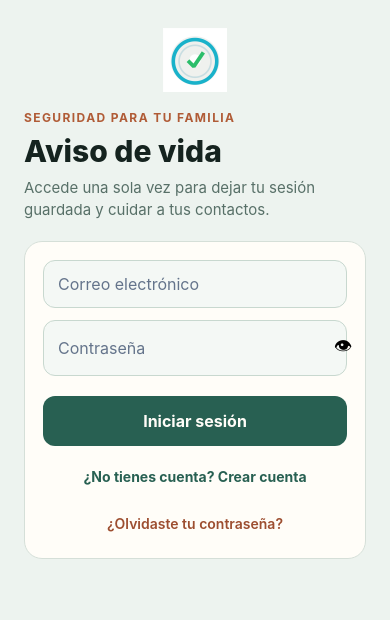
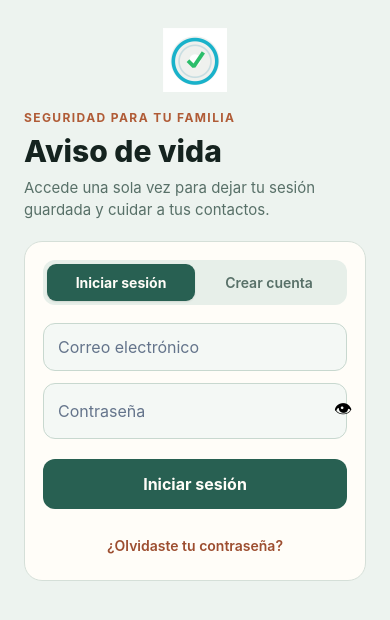
Before and after one commit to cristiansolana1/toyvivo, a React Native app: screen / in a window 390 px wide. Shown: the top 620 px of the page. Built offline with nearby package versions, Linux system fonts and the light colour scheme; no server answers.

Commit message:
Preview - 1.1.5 Mejora en Login

```diff
--- a/src/components/WatchedUserCard.tsx
+++ b/src/components/WatchedUserCard.tsx
@@ -120,11 +120,13 @@ const styles = StyleSheet.create({
     flexDirection: "row",
     justifyContent: "space-between",
     alignItems: "center",
+    flexWrap: "wrap",
     gap: 12,
   },
   primaryActions: {
     flexDirection: "row",
     alignItems: "center",
+    flexWrap: "wrap",
     gap: 16,
   },
   callText: {
--- a/src/screens/AuthScreen.tsx
+++ b/src/screens/AuthScreen.tsx
@@ -1,4 +1,15 @@
-import { SafeAreaView, ScrollView, StyleSheet, Text, TextInput, Pressable, View, Image, TouchableOpacity } from "react-native";
+import {
+  ActivityIndicator,
+  Image,
+  Pressable,
+  SafeAreaView,
+  ScrollView,
+  StyleSheet,
+  Text,
+  TextInput,
+  TouchableOpacity,
+  View,
+} from "react-native";
 import { useState } from "react";
 import { useSafeAreaInsets } from "react-native-safe-area-context";
 import { User } from "firebase/auth";
@@ -37,9 +48,43 @@ export function AuthScreen({ onAccountCreated }: { onAccountCreated: (user: User
         <Text style={styles.subtitle}>Accede una sola vez para dejar tu sesión guardada y cuidar a tus contactos.</Text>
 
         <View style={styles.formCard}>
+          {/* Segmented Control Toggle (Login vs Register) */}
+          <View style={styles.tabContainer}>
+            <Pressable
+              style={[styles.tabButton, isLoginMode && styles.activeTabButton]}
+              onPress={() => {
+                if (!isLoginMode) toggleMode();
+              }}
+              accessibilityRole="button"
+              accessibilityState={{ selected: isLoginMode }}
+              accessibilityLabel="Iniciar sesión"
+            >
+              <Text style={[styles.tabText, isLoginMode && styles.activeTabText]}>
+                Iniciar sesión
+              </Text>
+            </Pressable>
+
+            <Pressable
+              style={[styles.tabButton, !isLoginMode && styles.activeTabButton]}
+              onPress={() => {
+                if (isLoginMode) toggleMode();
+              }}
+              accessibilityRole="button"
+              accessibilityState={{ selected: !isLoginMode }}
+              accessibilityLabel="Crear cuenta"
+            >
+              <Text style={[styles.tabText, !isLoginMode && styles.activeTabText]}>
+                Crear cuenta
+              </Text>
+            </Pressable>
+          </View>
+
           <TextInput
             style={styles.input}
             autoCapitalize="none"
+            autoCorrect={false}
+            autoComplete="email"
+            textContentType="emailAddress"
             keyboardType="email-address"
             placeholder="Correo electrónico"
             placeholderTextColor="#64748b"
@@ -52,6 +97,9 @@ export function AuthScreen({ onAccountCreated }: { onAccountCreated: (user: User
             <TextInput
               style={styles.passwordInput}
               secureTextEntry={!isPasswordVisible}
+              autoCapitalize="none"
+              autoComplete={isLoginMode ? "password" : "password-new"}
+              textContentType={isLoginMode ? "password" : "newPassword"}
               placeholder="Contraseña"
               placeholderTextColor="#64748b"
               value={password}
@@ -71,16 +119,15 @@ export function AuthScreen({ onAccountCreated }: { onAccountCreated: (user: User
           {authNotice ? <Text style={styles.noticeText}>{authNotice}</Text> : null}
 
           <Pressable style={styles.primaryButton} onPress={() => handleSubmit(onAccountCreated)} disabled={submitting}>
-            <Text style={styles.primaryButtonText}>{submitting ? "Procesando..." : buttonLabel}</Text>
+            {submitting ? (
+              <ActivityIndicator size="small" color="#fffdf8" />
+            ) : (
+              <Text style={styles.primaryButtonText}>{buttonLabel}</Text>
+            )}
           </Pressable>
 
-          <Pressable onPress={toggleMode} style={styles.linkButton}>
-            <Text style={styles.linkText}>
-              {isLoginMode ? "¿No tienes cuenta? Crear cuenta" : "¿Ya tienes cuenta? Iniciar sesión"}
-            </Text>
-          </Pressable>
           {isLoginMode ? (
-            <Pressable onPress={handlePasswordReset} style={styles.linkButton}>
+            <Pressable onPress={handlePasswordReset} style={styles.linkButton} accessibilityRole="button">
               <Text style={styles.resetText}>¿Olvidaste tu contraseña?</Text>
             </Pressable>
           ) : null}
@@ -136,6 +183,37 @@ const styles = StyleSheet.create({
     padding: 18,
     elevation: 3,
   },
+  tabContainer: {
+    flexDirection: "row",
+    backgroundColor: "#e7efe9",
+    borderRadius: 12,
+    padding: 4,
+    marginBottom: 18,
+  },
+  tabButton: {
+    flex: 1,
+    paddingVertical: 10,
+    borderRadius: 9,
+    alignItems: "center",
+    justifyContent: "center",
+  },
+  activeTabButton: {
+    backgroundColor: "#286052",
+    shadowColor: "#000",
+    shadowOffset: { width: 0, height: 1 },
+    shadowOpacity: 0.1,
+    shadowRadius: 2,
+    elevation: 2,
+  },
+  tabText: {
+    fontSize: 14,
+    fontWeight: "600",
+    color: "#587068",
+  },
+  activeTabText: {
+    color: "#fffdf8",
+    fontWeight: "700",
+  },
   errorText: {
     color: "#a83f32",
     textAlign: "center",
@@ -153,7 +231,7 @@ const styles = StyleSheet.create({
   resetText: {
     textAlign: "center",
     color: "#9d4e30",
-    marginTop: 14,
+    marginTop: 8,
     fontWeight: "600",
   },
   input: {
@@ -198,7 +276,7 @@ const styles = StyleSheet.create({
     borderRadius: 12,
     alignItems: "center",
     marginTop: 8,
-    marginBottom: 14,
+    marginBottom: 12,
     minHeight: 48,
     justifyContent: "center",
   },
--- a/src/screens/HomeScreen.tsx
+++ b/src/screens/HomeScreen.tsx
@@ -169,7 +169,7 @@ export function HomeScreen({
       }
       contentContainerStyle={[styles.screen, { paddingBottom: Math.max(insets.bottom + 32, 56) }]}>
       <View style={styles.statusCard}>
-        <View>
+        <View style={{ flex: 1, paddingRight: 8 }}>
           <Text style={styles.statusLabel}>Estado actual</Text>
           <Text style={styles.title}>Hola, {profile?.fullName ?? user?.email?.split("@")[0] ?? "Invitado"}</Text>
         </View>
--- a/src/screens/VerifyEmailScreen.tsx
+++ b/src/screens/VerifyEmailScreen.tsx
@@ -1,5 +1,6 @@
 import React, { useState } from "react";
-import { View, Text, Pressable, StyleSheet } from "react-native";
+import { View, Text, Pressable, StyleSheet, ScrollView } from "react-native";
+import { useSafeAreaInsets } from "react-native-safe-area-context";
 import { User, sendEmailVerification } from "firebase/auth";
 import { useToast } from "../hooks/useToast";
 
@@ -14,6 +15,7 @@ export function VerifyEmailScreen({ user, onSignOut, onVerified }: VerifyEmailSc
   const [resending, setResending] = useState(false);
   const [message, setMessage] = useState<string | null>(null);
   const { showToast } = useToast();
+  const insets = useSafeAreaInsets();
 
   const handleCheckVerification = async () => {
     try {
@@ -48,7 +50,15 @@ export function VerifyEmailScreen({ user, onSignOut, onVerified }: VerifyEmailSc
   };
 
   return (
-    <View style={styles.container}>
+    <ScrollView
+      style={styles.scrollContainer}
+      contentContainerStyle={[
+        styles.container,
+        { paddingBottom: Math.max(insets.bottom + 32, 48) },
+      ]}
+      keyboardShouldPersistTaps="handled"
+    >
+      <View style={styles.card}>
         <Text style={styles.title}>Verifica tu correo electrónico</Text>
         <Text style={styles.subtitle}>
           Hemos enviado un enlace de confirmación a <Text style={styles.bold}>{user.email}</Text>.
@@ -69,16 +79,25 @@ export function VerifyEmailScreen({ user, onSignOut, onVerified }: VerifyEmailSc
           <Text style={styles.linkButtonText}>Cerrar sesión</Text>
         </Pressable>
       </View>
+    </ScrollView>
   );
 }
 
 const styles = StyleSheet.create({
+  scrollContainer: {
+    flex: 1,
+    backgroundColor: "#f8fafc",
+  },
   container: {
-    flex: 1,
+    flexGrow: 1,
     padding: 24,
     justifyContent: "center",
     alignItems: "center",
-    backgroundColor: "#f8fafc",
+  },
+  card: {
+    width: "100%",
+    maxWidth: 420,
+    alignItems: "center",
   },
   title: {
     fontSize: 24,
```
Lines whose indentation alone changed are shown as unchanged.
